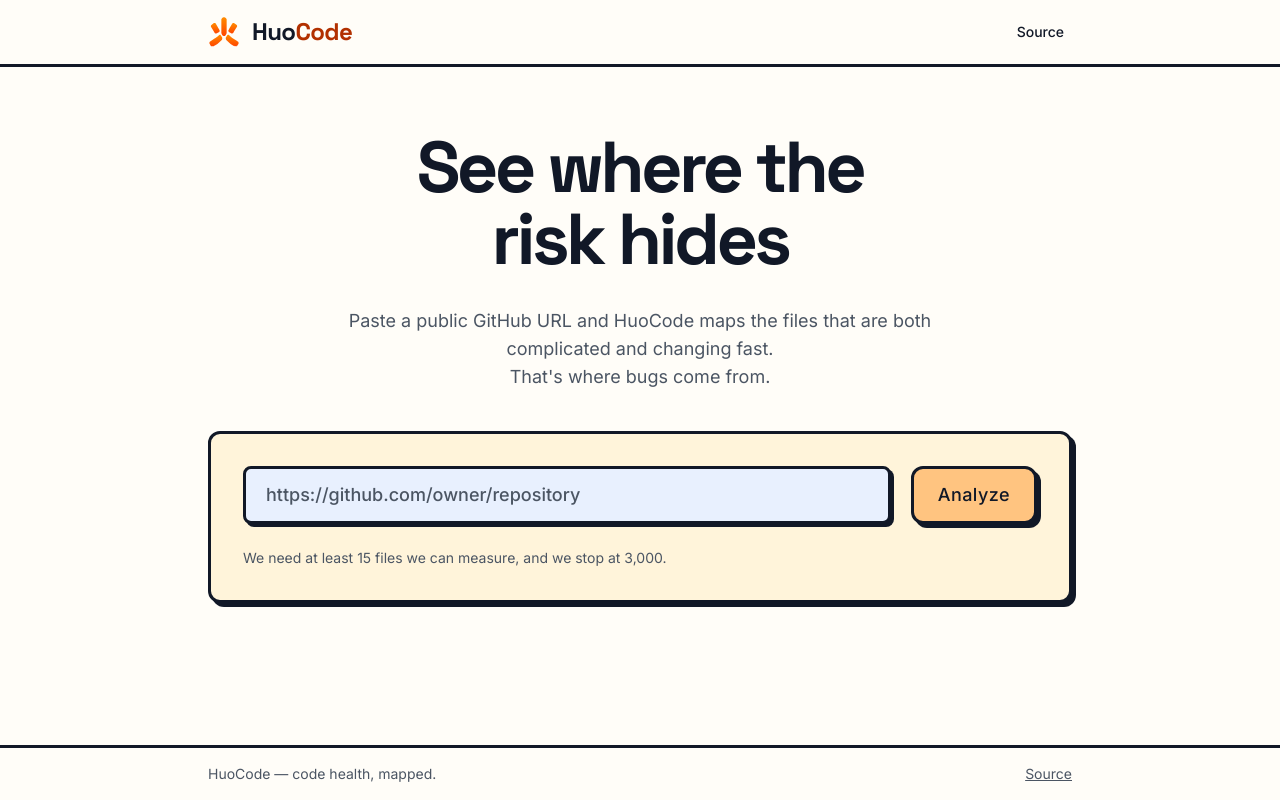
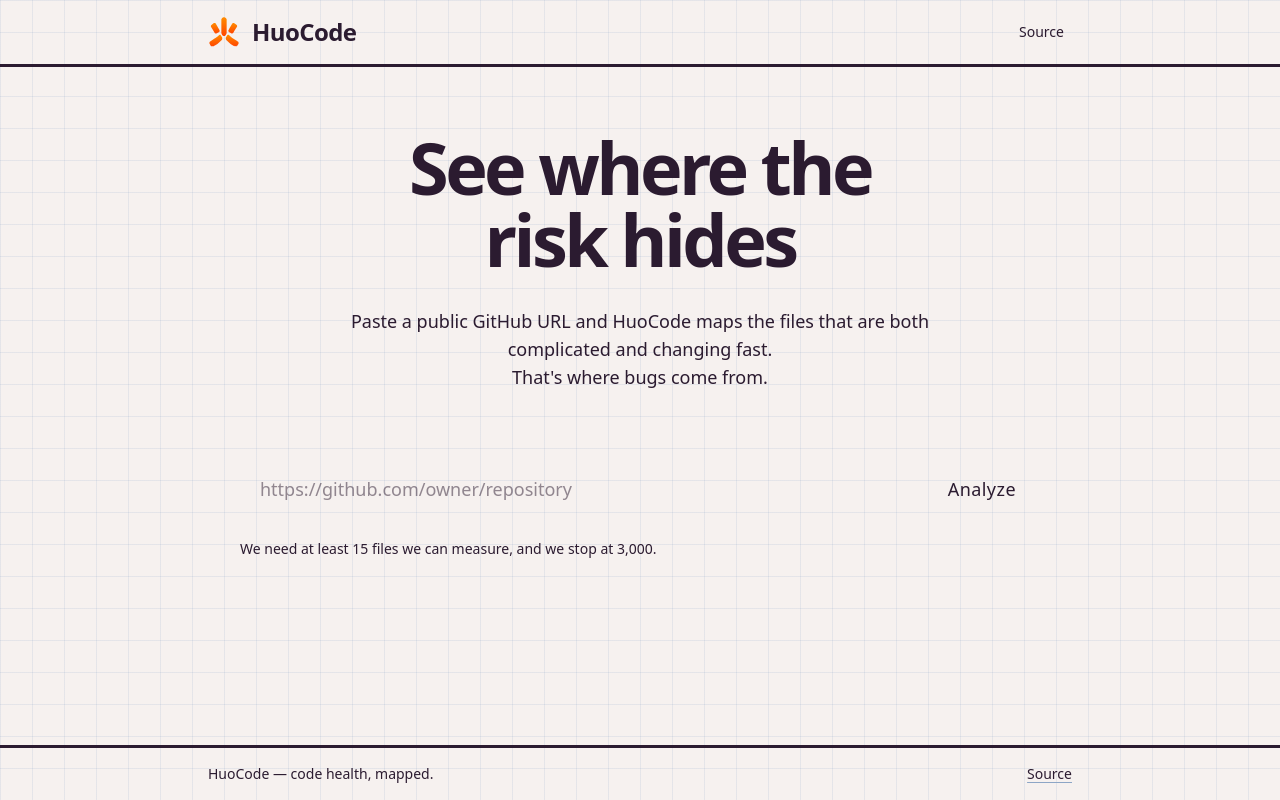
Before and after one commit to Mathieu-bot/huocode-ui, a Next.js app: page / in a window 1280 px wide. Built offline with nearby package versions, Linux system fonts and the light colour scheme.

Commit message:
style: replace the gitingest palette with the couture atelier tokens and their contrast checks

```diff
--- a/scripts/contrast.mjs
+++ b/scripts/contrast.mjs
@@ -1,30 +1,29 @@
 const CONTRAST = { AA_BODY: 4.5, AA_LARGE: 3, UI: 3 };
 
 const PAIRS = [
-  ["ink", "canvas", "AA_BODY"],
-  ["ink", "card", "AA_BODY"],
-  ["ink", "field", "AA_BODY"],
-  ["ink", "action", "AA_BODY"],
-  ["ink", "chip", "AA_BODY"],
-  ["secondary", "canvas", "AA_BODY"],
-  ["secondary", "card", "AA_BODY"],
-  ["secondary", "sunken", "AA_BODY"],
-  ["tertiary", "canvas", "AA_BODY"],
-  ["tertiary", "card", "AA_BODY"],
-  ["tertiary", "sunken", "AA_BODY"],
-  ["accent", "canvas", "AA_BODY"],
-  ["accent", "card", "AA_BODY"],
-  ["accent", "chip", "AA_BODY"],
-  ["info", "canvas", "AA_BODY"],
-  ["info", "card", "AA_BODY"],
-  ["control", "canvas", "UI"],
-  ["control", "field", "UI"],
-  ["heat-0", "ink", "AA_BODY"],
-  ["heat-1", "ink", "AA_BODY"],
-  ["heat-2", "ink", "AA_BODY"],
-  ["heat-3", "ink", "AA_BODY"],
-  ["heat-4", "on-heat-inverted", "AA_BODY"],
-  ["unmeasured", "ink", "UI"],
+  ["ink", "toile", "AA_BODY"],
+  ["ink", "linen", "AA_BODY"],
+  ["ink", "blush", "AA_BODY"],
+  ["ink-2", "toile", "AA_BODY"],
+  ["ink-2", "linen", "AA_BODY"],
+  ["ink-3", "toile", "AA_BODY"],
+  ["ink-3", "linen", "AA_BODY"],
+  ["garnet", "toile", "AA_BODY"],
+  ["garnet", "linen", "AA_BODY"],
+  ["garnet-deep", "blush", "AA_BODY"],
+  ["on-dark", "garnet", "AA_BODY"],
+  ["on-dark", "ink", "AA_BODY"],
+  ["ok", "linen", "AA_BODY"],
+  ["warn", "linen", "AA_BODY"],
+  ["warn", "toile", "AA_BODY"],
+  ["crit", "linen", "AA_BODY"],
+  ["on-dark", "q-hot", "AA_BODY"],
+  ["ink", "q-cs", "AA_BODY"],
+  ["on-dark", "q-fs", "AA_BODY"],
+  ["ink", "q-ok", "AA_BODY"],
+  ["ink", "q-test", "AA_BODY"],
+  ["ink", "slate", "AA_BODY"],
+  ["on-dark", "slate-dark", "AA_BODY"],
 ];
 
 function channels(hex) {
--- a/src/app/globals.css
+++ b/src/app/globals.css
@@ -2,96 +2,106 @@
 @import "../styles/tokens.css";
 
 @theme inline {
-  --color-canvas: var(--canvas);
-  --color-card: var(--card);
-  --color-sunken: var(--sunken);
-  --color-field: var(--field);
-  --color-action: var(--action);
-  --color-chip: var(--chip);
+  --color-toile: var(--toile);
+  --color-linen: var(--linen);
+  --color-blush: var(--blush);
+  --color-blush-line: var(--blush-line);
+  --color-ink: var(--ink);
+  --color-ink-2: var(--ink-2);
+  --color-ink-3: var(--ink-3);
+  --color-on-dark: var(--on-dark);
+  --color-chalk: var(--chalk);
+  --color-chalk-soft: var(--chalk-soft);
+  --color-seam: var(--seam);
+  --color-seam-strong: var(--seam-strong);
+  --color-garnet: var(--garnet);
+  --color-garnet-deep: var(--garnet-deep);
+  --color-q-hot: var(--q-hot);
+  --color-q-cs: var(--q-cs);
+  --color-q-fs: var(--q-fs);
+  --color-q-ok: var(--q-ok);
+  --color-q-test: var(--q-test);
+  --color-q-none: var(--q-none);
+  --color-slate: var(--slate);
+  --color-slate-dark: var(--slate-dark);
+  --color-ok: var(--ok);
+  --color-warn: var(--warn);
+  --color-crit: var(--crit);
 
-  --color-ink: var(--ink);
-  --color-secondary: var(--secondary);
-  --color-tertiary: var(--tertiary);
-  --color-accent: var(--accent);
-  --color-info: var(--info);
-
-  --color-hairline: var(--hairline);
-  --color-control: var(--control);
-
-  --color-heat-0: var(--heat-0);
-  --color-heat-1: var(--heat-1);
-  --color-heat-2: var(--heat-2);
-  --color-heat-3: var(--heat-3);
-  --color-heat-4: var(--heat-4);
-  --color-unmeasured: var(--unmeasured);
-  --color-on-heat: var(--on-heat);
-  --color-on-heat-inverted: var(--on-heat-inverted);
-
-  --font-display: var(--font-display);
-  --font-body: var(--font-body);
-  --font-mono: var(--font-mono);
+  --font-sans: var(--font-hanken), "Segoe UI", system-ui, sans-serif;
+  --font-mono: var(--font-red-hat-mono), ui-monospace, "SFMono-Regular", Menlo, monospace;
 }
 
 @layer base {
   html {
-    background-color: var(--canvas);
+    background-color: var(--toile);
+    overflow-x: clip;
   }
 
   body {
-    background-color: var(--canvas);
+    background-color: var(--toile);
+    background-image:
+      linear-gradient(rgb(141 166 198 / 0.16) 1px, transparent 1px),
+      linear-gradient(90deg, rgb(141 166 198 / 0.16) 1px, transparent 1px);
+    background-size: 32px 32px;
     color: var(--ink);
-    font-family: var(--font-body), system-ui, sans-serif;
+    overflow-x: clip;
     text-rendering: optimizeLegibility;
   }
 
+  * {
+    scrollbar-color: var(--seam-strong) transparent;
+    scrollbar-width: thin;
+  }
+
   ::selection {
-    background-color: var(--action);
+    background-color: var(--blush-line);
     color: var(--ink);
   }
 
+  input {
+    caret-color: var(--garnet);
+  }
+
+  a {
+    text-underline-offset: 3px;
+    text-decoration-color: var(--chalk);
+  }
+
   :focus-visible {
-    outline: 3px solid var(--ink);
+    outline: 2px solid var(--garnet);
     outline-offset: 2px;
+    border-radius: 3px;
   }
 }
 
 @layer components {
-  .hard {
-    border: var(--border-ink) solid var(--ink);
-    border-radius: 0.75rem;
-    box-shadow: var(--shadow-hard);
+  .panel {
+    background-color: var(--linen);
+    border: 1px solid var(--seam-strong);
+    border-radius: 10px;
+    box-shadow:
+      0 1px 0 rgb(43 27 48 / 0.03),
+      0 10px 30px -18px rgb(43 27 48 / 0.25);
   }
 
-  .hard-sm {
-    border: var(--border-ink) solid var(--ink);
-    border-radius: 0.5rem;
-    box-shadow: var(--shadow-hard-sm);
+  /* Pinking-shear edge for quadrant swatches. */
+  .pinked {
+    --z: 7px;
+    mask:
+      conic-gradient(from 135deg at top, #0000, #000 1deg 89deg, #0000 90deg)
+        top / var(--z) 51% repeat-x,
+      conic-gradient(from -45deg at bottom, #0000, #000 1deg 89deg, #0000 90deg)
+        bottom / var(--z) 51% repeat-x;
   }
 
-  .hard-lift {
-    transition:
-      transform 120ms ease-out,
-      box-shadow 120ms ease-out,
-      background-color 120ms ease-out;
+  /* Files that were not analyzed: never drawn like a low-risk file. */
+  .hatch {
+    background: repeating-linear-gradient(135deg, #eee6e4 0 3px, #c4b5b6 3px 4.5px);
   }
 
-  .hard-lift:hover {
-    transform: translate(-1px, -1px);
-    box-shadow: 5px 5px 0 var(--ink);
-  }
-
-  .hard-lift:active {
-    transform: translate(2px, 2px);
-    box-shadow: 2px 2px 0 var(--ink);
-  }
-
-  @media (prefers-reduced-motion: reduce) {
-    .hard-lift,
-    .hard-lift:hover,
-    .hard-lift:active {
-      transition: none;
-      transform: none;
-      box-shadow: var(--shadow-hard);
-    }
+  .num {
+    font-family: var(--font-mono);
+    font-variant-numeric: tabular-nums;
   }
 }
--- a/src/styles/tokens.css
+++ b/src/styles/tokens.css
@@ -1,35 +1,37 @@
+/*
+ * Couture atelier palette: blush cotton toile, aubergine ink, garnet accent,
+ * quadrant colours as flat silk swatches. Every pair the UI draws text on is
+ * listed in scripts/contrast.mjs and checked in CI.
+ */
 :root {
-  --canvas: #fffdf8;
-  --card: #fff4da;
-  --sunken: #f7f1e2;
-  --field: #e8f0fe;
-  --action: #ffc480;
-  --chip: #ebdbb7;
+  --toile: #f6f1ef;
+  --linen: #fffcfb;
+  --blush: #fae4ea;
+  --blush-line: #e9c3cd;
 
-  --ink: #111827;
-  --secondary: #4b5563;
-  --tertiary: #656c7a;
-  --accent: #b23000;
-  --info: #1b62b8;
+  --ink: #2b1b30;
+  --ink-2: #5c4c61;
+  --ink-3: #6e5f72;
+  --on-dark: #fff8fa;
 
-  --hairline: #d9cdb2;
-  --control: #8a7f68;
+  --chalk: #8da6c6;
+  --chalk-soft: #d3deeb;
+  --seam: #e2d6d6;
+  --seam-strong: #cdbdbf;
 
-  --heat-0: #edf1f5;
-  --heat-1: #ffd9a8;
-  --heat-2: #ff9a3c;
-  --heat-3: #f2620f;
-  --heat-4: #c03400;
+  --garnet: #a8234b;
+  --garnet-deep: #861a3b;
 
-  --unmeasured: #c9d0d8;
-  --on-heat: #1f2328;
-  --on-heat-inverted: #ffffff;
+  --q-hot: #c9402d;
+  --q-cs: #d8981c;
+  --q-fs: #4a6cb0;
+  --q-ok: #8fb08b;
+  --q-test: #a371f7;
+  --q-none: #cdbdbf;
+  --slate: #a3a6b4;
+  --slate-dark: #535872;
 
-  --border-ink: 3px;
-  --shadow-hard: 4px 4px 0 var(--ink);
-  --shadow-hard-sm: 3px 3px 0 var(--ink);
-
-  --font-display: var(--font-space-grotesk);
-  --font-body: var(--font-inter);
-  --font-mono: var(--font-ibm-plex-mono);
+  --ok: #3d7744;
+  --warn: #9a6200;
+  --crit: #b3261e;
 }
```
